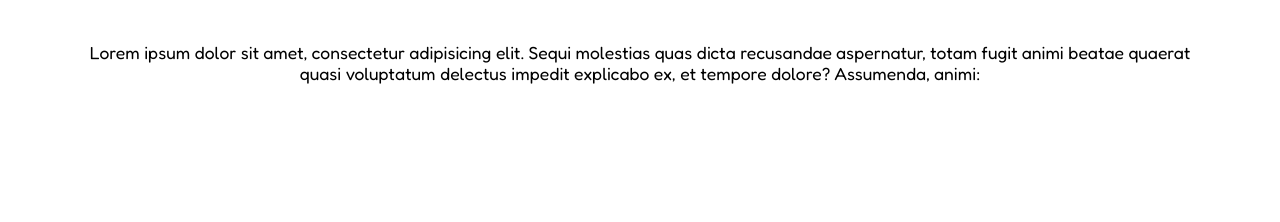
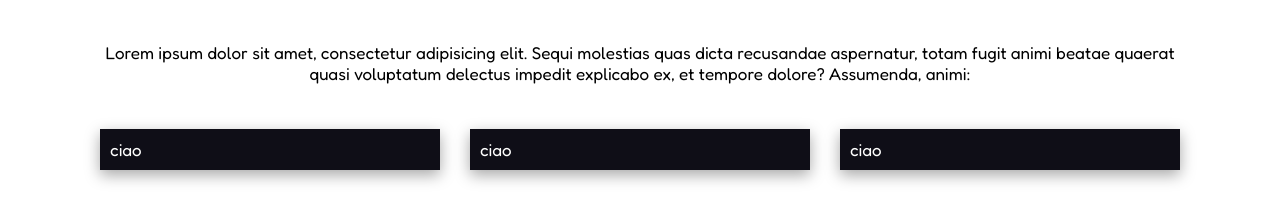
Before and after one commit to andreadldev/html-css-float-cards, a plain HTML site: page index.html in a window 1280 px wide. Shown: the part 86-308 px from the top of the page. Drawn offline with Linux system fonts and the light colour scheme.

Commit message:
Aggiunta bozza layout

```diff
--- a/index.html
+++ b/index.html
@@ -4,7 +4,7 @@
     <meta charset="UTF-8">
     <meta http-equiv="X-UA-Compatible" content="IE=edge">
     <meta name="viewport" content="width=device-width, initial-scale=1.0">
-    <title>Float cards</title>
+    <title>Floating cards</title>
     <link rel="stylesheet" href="style.css">
     <link rel="preconnect" href="https://fonts.googleapis.com">
     <link rel="preconnect" href="https://fonts.gstatic.com" crossorigin>
@@ -18,6 +18,13 @@
             <h1>Meet Our Team</h1>
             <p>Lorem ipsum dolor sit amet, consectetur adipisicing elit. Sequi molestias quas dicta recusandae aspernatur, totam fugit animi beatae quaerat quasi voluptatum delectus impedit explicabo ex, et tempore dolore? Assumenda, animi:</p>
         </div>
+
+        <!-- SEZIONE LAYOUT CARDS -->
+        <div class="cards-layout clearfix">
+            <div class="card">ciao</div>
+            <div class="card">ciao</div>
+            <div class="card">ciao</div>
+        </div>
     </section>
 
 </body>
--- a/style.css
+++ b/style.css
@@ -4,11 +4,11 @@
     margin: 0;
     padding: 0;
     font-family: 'Fredoka', sans-serif;
-    font-size: 17.5px;
+    font-size: 17px;
 }
 
 .container {
-    max-width: 1130px;
+    max-width: 1110px;
     margin: auto;
 }
 
@@ -22,7 +22,7 @@
 
 .header {
     text-align: center;
-    margin-bottom: 40px;
+    margin-bottom: 45px;
 }
 .header > h1 {
     color: #E53170;
@@ -30,3 +30,20 @@
     margin-top: 35px;
     margin-bottom: 45px;
 }
+
+/* -----------SEZIONE LAYOUT CARDS----------- */
+
+.cards-layout {
+    height: 250px;
+    align-items: center;
+}
+
+.card {
+    width: calc(100%/3 - 30px);
+    color: white;
+    background-color: #0f0e17;
+    box-shadow: rgba(0, 0, 0, 0.35) 0px 5px 15px;
+    float: left;
+    padding: 10px;
+    margin: 0 15px;
+}
```
